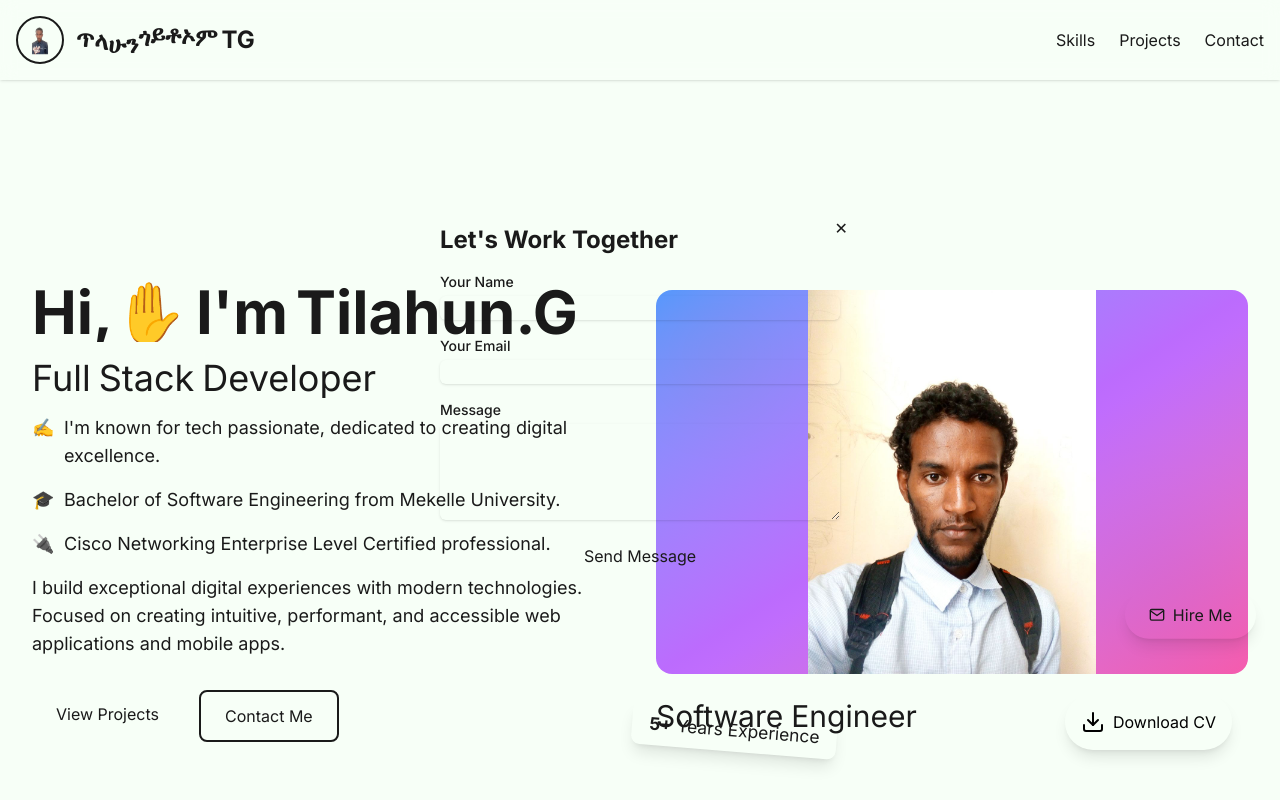
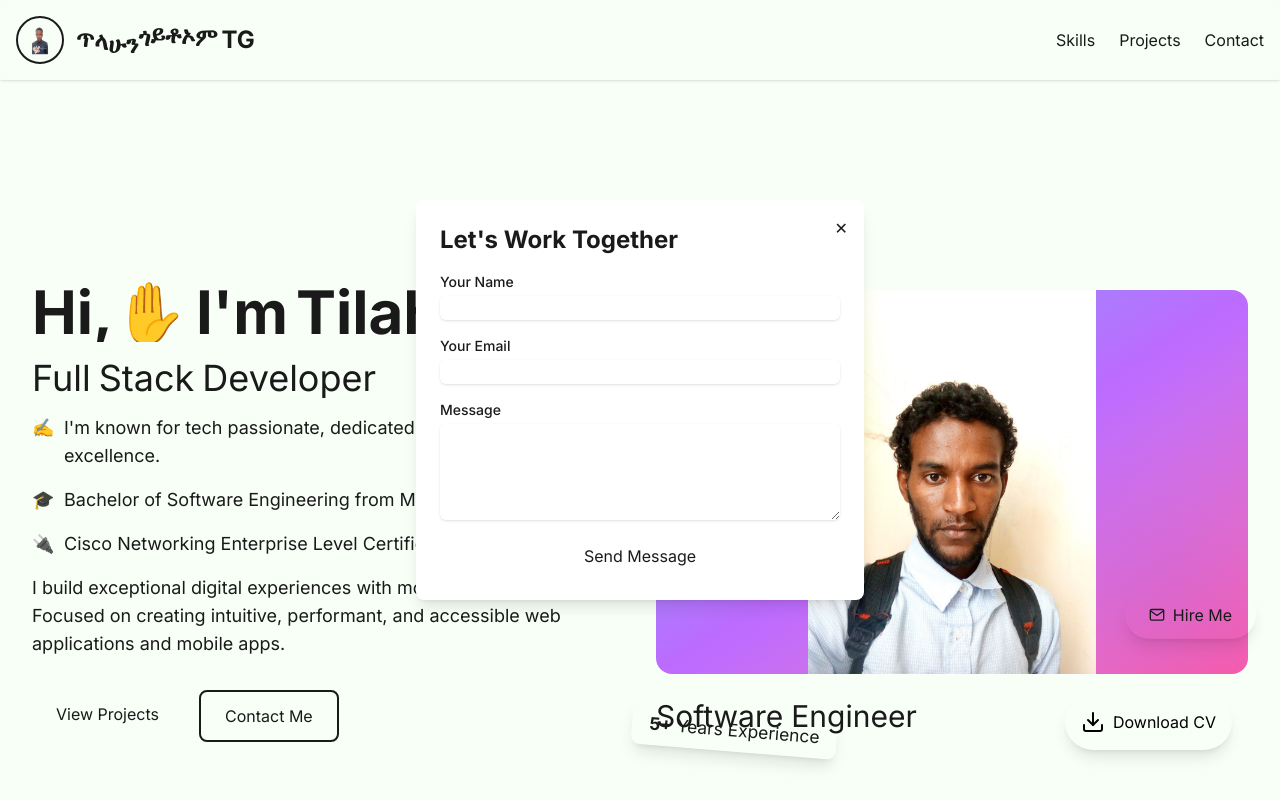
Before and after one commit to tilahungoito/-tilahunGoitomPortifolio, a Next.js app: page / in a window 1280 px wide. Both pictures are taken after a click on the button "Hire Me". Shown: the top 800 px of the page. Built offline with nearby package versions, Linux system fonts and the light colour scheme.

Commit message:
Hire  me modified

```diff
--- a/app/page.tsx
+++ b/app/page.tsx
@@ -276,14 +276,14 @@ const Home = () => {
 
         {/* Profile image with proper positioning */}
         <div className="absolute inset-0 flex items-center justify-center z-20">
-          <Image
+        <Image
             src="/tilea.jpg"
-            alt="Profile"
-            width={800}
+          alt="Profile"
+          width={800}
             height={800}
             className="w-full h-full object-contain object-center"
             priority
-          />
+        />
         </div>
       </div>
       <motion.div
@@ -351,7 +351,7 @@ const Home = () => {
                   quote: "Tilahun is an exceptional developer who consistently delivers high-quality work. His attention to detail and problem-solving skills are outstanding.",
                   name: "Gk Gebremedhin",
                   designation: "Chief Executive Officer at Vite Technologies Pvt Ltd",
-                  src: "/testimonials/person1.jfif",
+                  src: "/testimonials/person1.png",
                 },
                 {
                   quote: "As Dean of Software Engineering, I've had the privilege of observing Tilahun's growth from student to professional. His dedication to excellence, innovative thinking, and ability to apply theoretical knowledge to practical solutions is remarkable. He represents the caliber of graduates we strive to produce at Mekelle University.",
--- a/components/HireMeButton.tsx
+++ b/components/HireMeButton.tsx
@@ -72,12 +72,12 @@ const HireMeButton = () =>
       </motion.button>
 
       {isOpen && (
-        <div className="fixed inset-0 bg-bg-green-100 bg-opacity-100 z-40 flex items-center justify-center p-4">
+        <div className="fixed inset-0 z-40 flex items-center justify-center p-4 overflow-y-auto">
           <motion.div
             initial={{ opacity: 0, y: 50 }}
             animate={{ opacity: 1, y: 0 }}
             exit={{ opacity: 0, y: 50 }}
-            className="bg-light rounded-lg p-6 max-w-md w-full relative"
+            className="bg-white rounded-lg p-6 max-w-md w-full relative shadow-lg my-8"
           >
             <button
               onClick={() => setIsOpen(false)}
```
Also changed, not shown: public/testimonials/person1.png (added).
